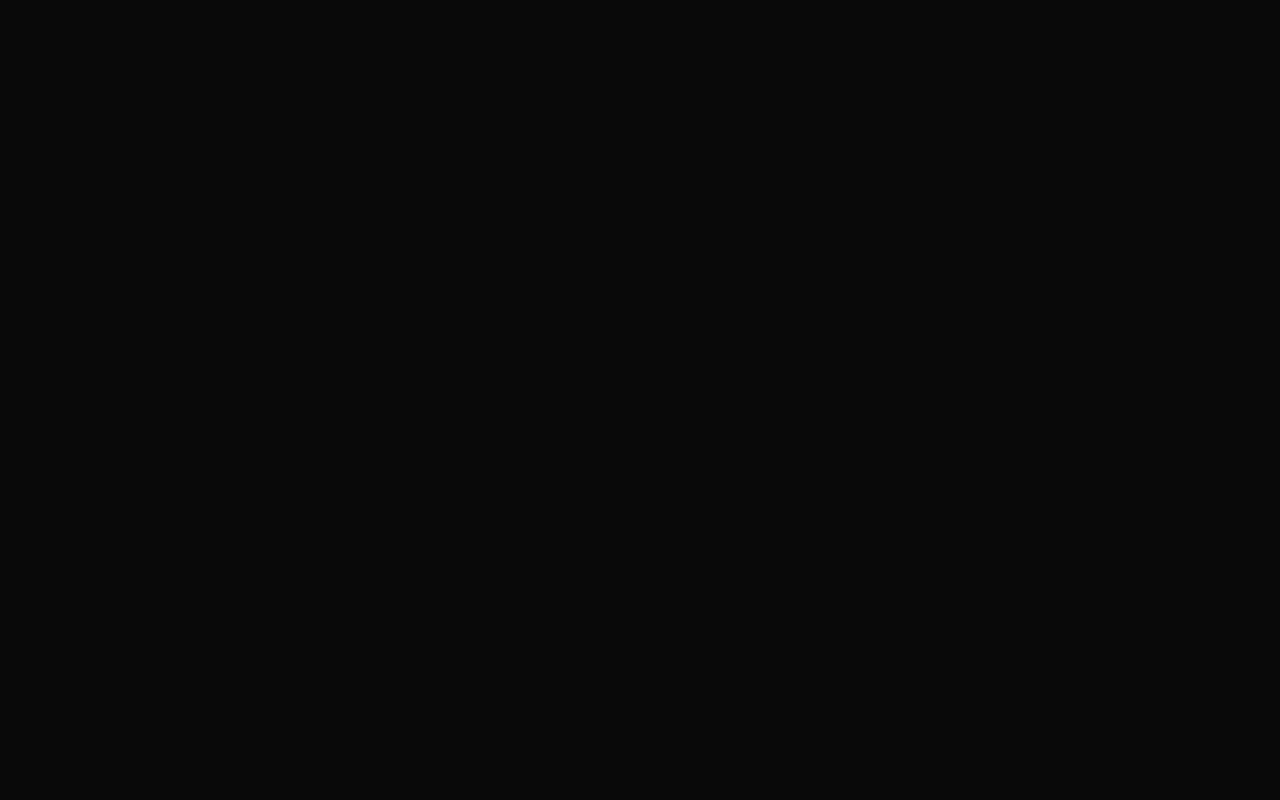
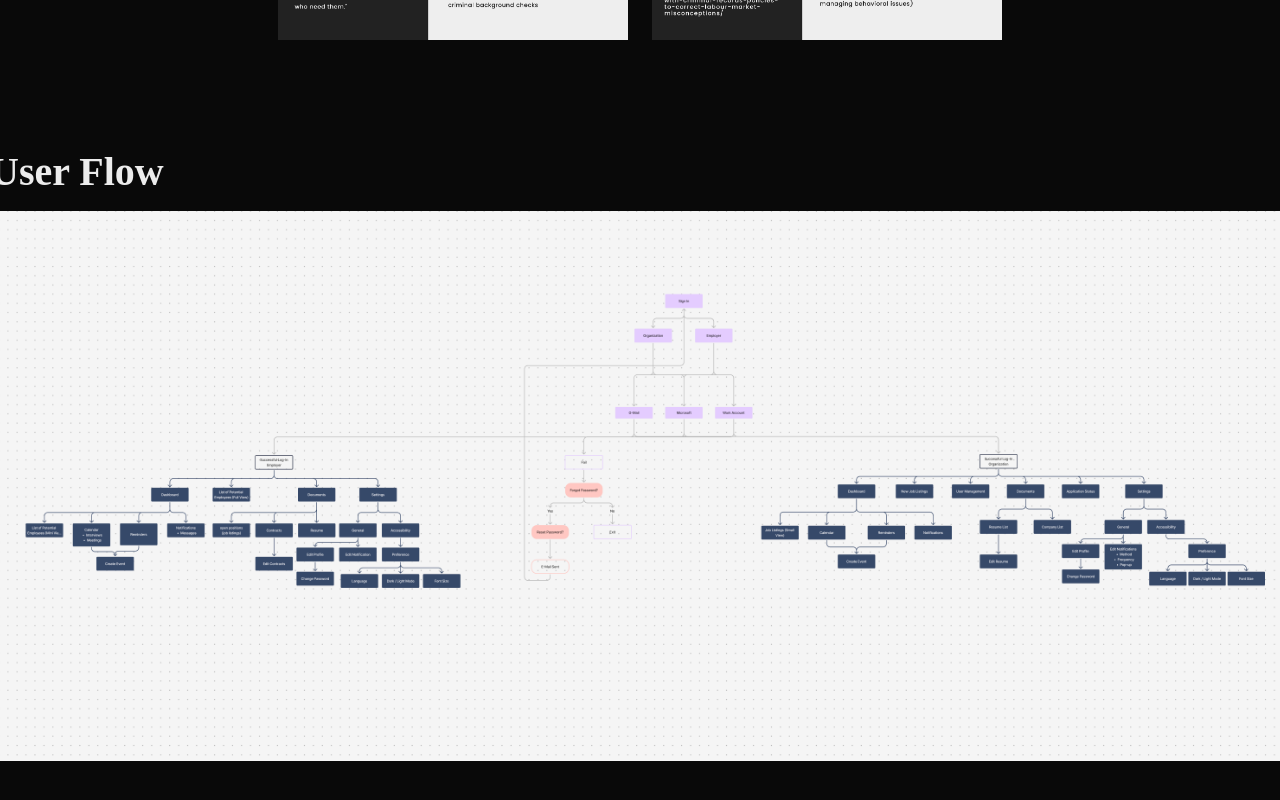
Before and after one commit to arabella-a/arabella-alegria, a Next.js app: page /pages/ReachOut in a window 1280 px wide. Shown: the part 4139-4939 px from the top of the page. Before the commit the page ends 3749 px from the top, so only its background shows below. Built offline with nearby package versions, Linux system fonts and the light colour scheme.

Commit message:
add user flow section and style

```diff
--- a/src/app/pages/ReachOut/ReachOut.module.css
+++ b/src/app/pages/ReachOut/ReachOut.module.css
@@ -161,7 +161,7 @@
 
 .personas {
     display: flex;
-    flex-direction: row;
+    flex-direction: column;
     justify-content: center;
     align-items: center;
     width: 100%;
@@ -176,3 +176,13 @@
     float: right;
     display: flex;
 }
+
+.userFlowContainer {
+    margin: 5rem 0;
+}
+
+.userFlowContainer h2 {
+    font-family: 'Merriweather';
+    font-size: 40px;
+    margin: 1rem 0;
+}
--- a/src/app/pages/ReachOut/page.js
+++ b/src/app/pages/ReachOut/page.js
@@ -117,6 +117,15 @@ export default function ReachOut() {
                             </div>
                         </div>
                     </section>
+                    <section className={styles.userFlowContainer}>
+                        <h2>User Flow</h2>
+                        <Image
+                            src={"/userflow.png"}
+                            width={1300}
+                            height={550}
+                            alt="userflow of reachout on figma"
+                        />
+                    </section>
                 </main>
             </div>
         </>
```
Also changed, not shown: public/userflow.png (added).
